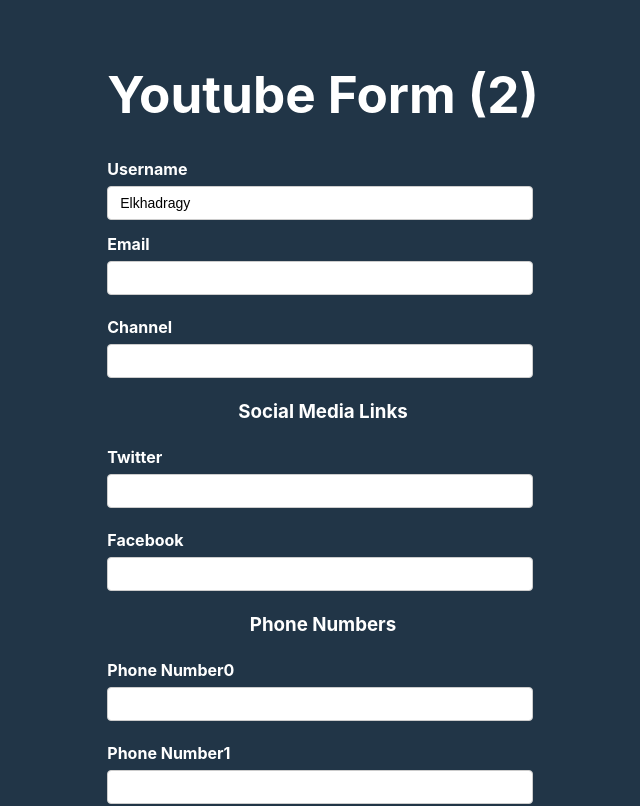
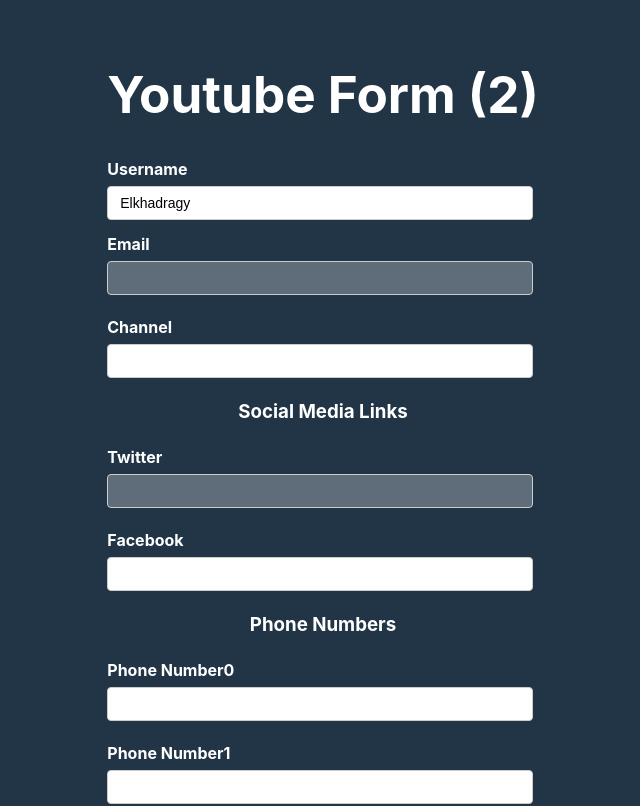
Before and after one commit to mahmoudelkhadragy/react-hook-form, a React (Vite) app: page / in a window 1280 px wide. Shown: the top 806 px of the page, without its empty margins (317-957 px from the left). Built offline with nearby package versions, Linux system fonts and the light colour scheme.

Commit message:
touched and dirty and disabled fields

```diff
--- a/src/components/YouTubeForm.tsx
+++ b/src/components/YouTubeForm.tsx
@@ -57,11 +57,12 @@
     control,
     handleSubmit,
     formState,
-    watch,
+    // watch,
     getValues,
     setValue,
   } = form;
-  const { errors } = formState;
+  const { errors, touchedFields, dirtyFields } = formState;
+  console.log({ touchedFields, dirtyFields });
 
   const { fields, append, remove } = useFieldArray({
     name: "phNumbers",
@@ -116,6 +117,7 @@
         <div className="form-control">
           <label htmlFor="email">Email</label>
           <input
+            disabled
             type="email"
             id="email"
             {...register("email", {
@@ -149,7 +151,14 @@
           <h3>Social Media Links</h3>
           <div className="form-control">
             <label htmlFor="channel">Twitter</label>
-            <input type="text" id="twitter" {...register("social.twitter")} />
+            <input
+              type="text"
+              id="twitter"
+              {...register("social.twitter", {
+                disabled: true,
+                required: "Twitter is required",
+              })}
+            />
           </div>
           <div className="form-control">
             <label htmlFor="facebook">Facebook</label>
```
